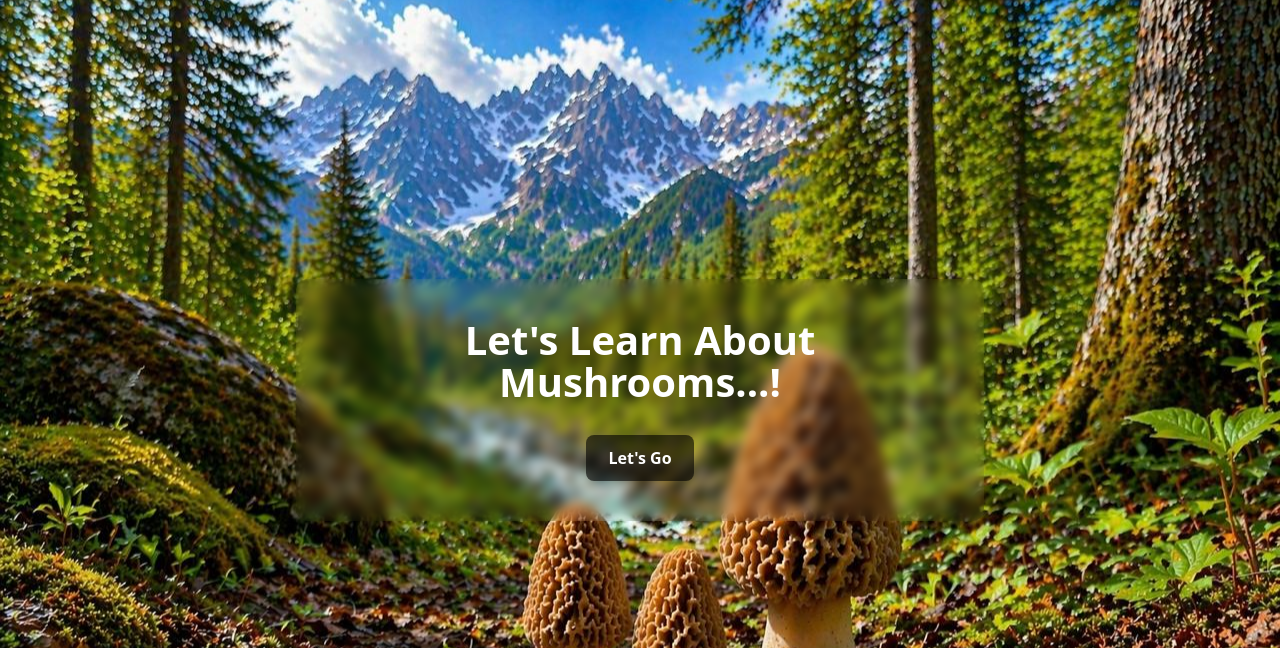
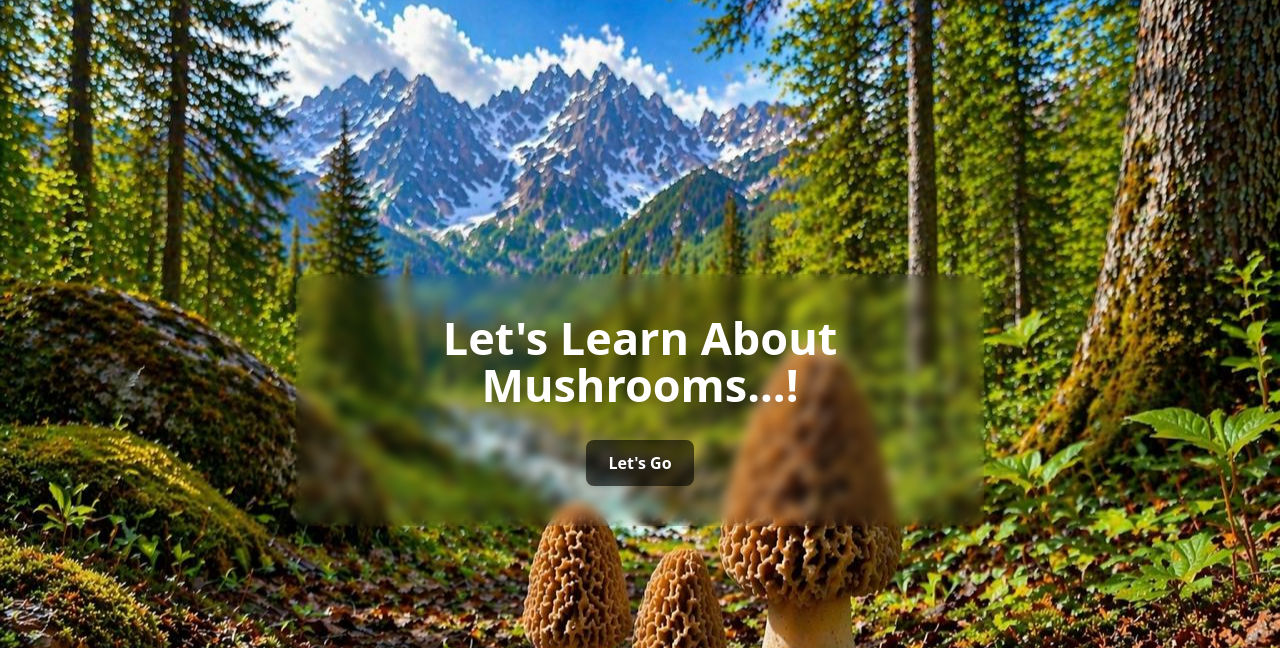
Before and after one commit to Frmaan/Shrooms, a Flask app: page / in a window 1280 px wide. Shown: the top 648 px of the page. Run offline with Flask 3, Linux system fonts and the light colour scheme.

Commit message:
increased h1 font-size from 40 to 45

```diff
--- a/app/static/css/styles.css
+++ b/app/static/css/styles.css
@@ -21,7 +21,7 @@ body {
 
 .hero h1 {
   margin: 0 0 14px;
-  font-size: clamp(20px, 4vw, 40px);
+  font-size: clamp(20px, 4vw, 45px);
   line-height: 1.05;
   font-weight: 600;
 
```
